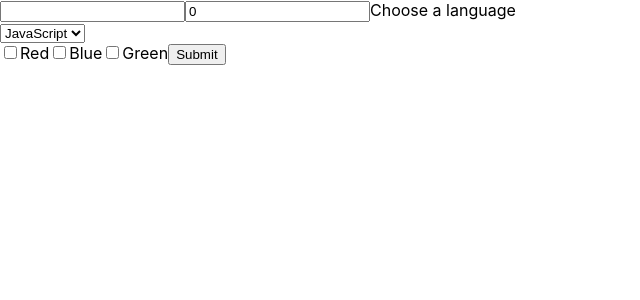
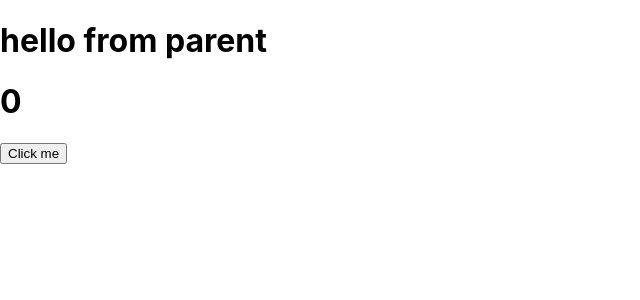
Before and after one commit to durjoy07/mernBatch01, a React (Create React App) app in the folder react/frontend/: page / in a window 1280 px wide. Shown: the top 300 px of the page, without its empty margins (0-640 px from the left). Built offline with nearby package versions, Linux system fonts and the light colour scheme.

Commit message:
react class 8 added

```diff
--- /dev/null
+++ b/react/frontend/src/component/LifeCylcleUpdateParent.js
@@ -0,0 +1,47 @@
+// updating lifecyle methods
+
+// constructor()
+// static getDerivedStateFromProps()
+// render()
+// getSnapshotBeforeUpdate()
+// componentDidUpdate()
+
+import React, { Component } from 'react'
+
+ class LifeCylcleUpdateParent extends Component {
+     constructor() {
+         super();
+         this.state = {
+             count: 0
+         }
+         console.log('parent constructor');
+     }
+
+     clickHandler = (event) => {
+           this.setState(prevState => ({
+            count: prevState.count + 1
+        }))
+     }
+    static getDerivedStateFromProps() {
+        console.log('parent get derived');
+        return 0;
+    }
+    getSnapshotBeforeUpdate() {
+        console.log('parent get snapshot');
+    }
+    componentDidUpdate() {
+        console.log('parent component did mount');
+    }
+    render() {
+        console.log('parent render');
+        return (
+            <div>
+                <h1>hello from parent</h1>
+                <h1>{this.state.count}</h1>
+                <button onClick={this.clickHandler}>Click me</button>
+            </div>
+        )
+    }
+}
+
+export default LifeCylcleUpdateParent;
--- /dev/null
+++ b/react/frontend/src/component/LifecycleParentComp.js
@@ -0,0 +1,42 @@
+// Mounting
+// Updating
+// Unmounting
+// Error handling
+
+
+//1. Mounting life cycle methods
+// constructor(props)
+// static getDerivedStateFromProps(props, state)
+// render()
+// componentDidMount()
+
+import React, { Component } from 'react'
+import LifecycleChildComp from './LifecycleChildComp';
+
+class LifecycleParentComp extends Component {
+    constructor() {
+        super();
+        console.log('Parent constructor');
+    }
+
+    static getDerivedStateFromProps() {
+        console.log('Parent get derived state from props');
+        return 0;
+    }
+
+    componentDidMount() {
+        console.log('Parent component did mount');
+    }
+
+    render() {
+        console.log('Parent This is render');
+        return (
+            <div>
+                <h1> Hello I am parent</h1>
+                <LifecycleChildComp />
+            </div>
+        )
+    }
+}
+
+export default LifecycleParentComp;
--- a/react/frontend/src/index.js
+++ b/react/frontend/src/index.js
@@ -1,6 +1,8 @@
 import React from 'react';
 import ReactDOM from 'react-dom';
-import ControlledForm from './component/ControlledForm';
+// import ControlledForm from './component/ControlledForm';
+// import LifecycleParentComp from './component/LifecycleParentComp';
+import LifeCylcleUpdateParent from './component/LifeCylcleUpdateParent';
 // import ListRenderComp from './component/ListRenderComp';
 // import UncontrolledForm from './component/UncontrolledForm';
 // import ConditionalRenderComp from './component/ConditionalRenderComp';
@@ -44,7 +46,9 @@ ReactDOM.render(
   {/* <ConditionalRenderComp /> */}
   {/* <ListRenderComp /> */}
   {/* <UncontrolledForm /> */}
-  <ControlledForm />
+  {/* <ControlledForm /> */}
+  {/* <LifecycleParentComp /> */}
+  <LifeCylcleUpdateParent />
 
   </React.StrictMode>,
   document.getElementById('root')
```
Also changed, not shown: react/frontend/src/component/LifecycleChildComp.js (added, +28 -0 lines).
